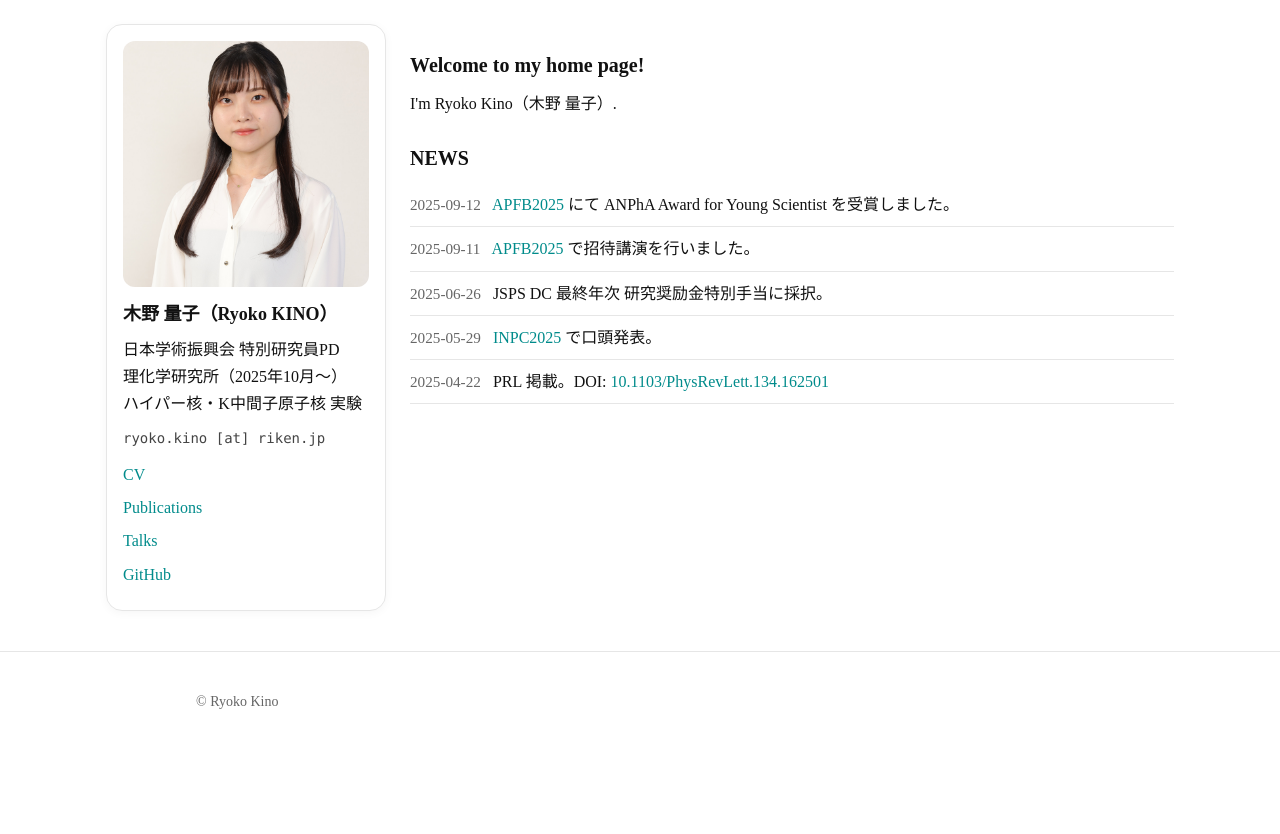
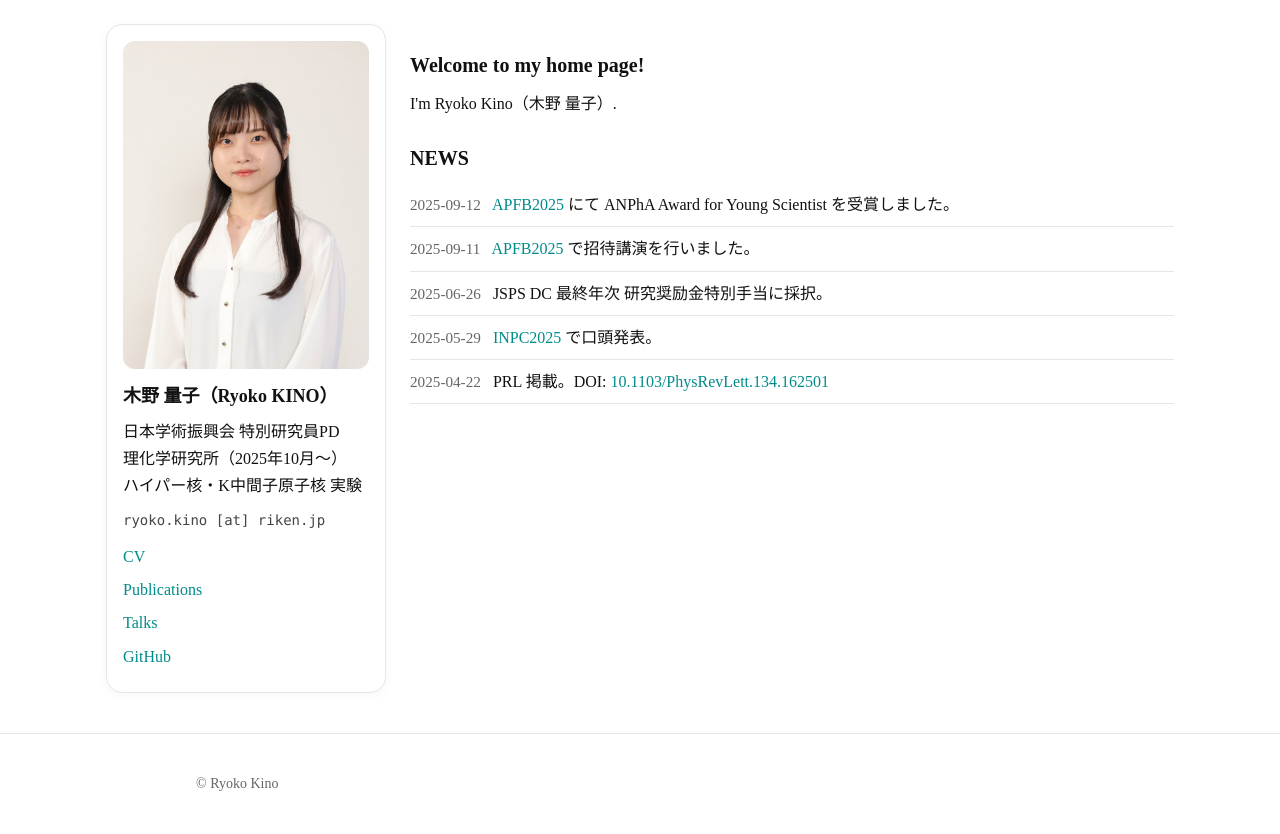
Before and after one commit to Ryoko0710/ryoko0710.github.io, a Jekyll site: the page built from index.html, in a window 1280 px wide. Shown: the part 480-1314 px from the top of the page. Built offline with Jekyll 4.4.1, drawn with Linux system fonts in a browser that asks for light colours; before the commit the page ends 1232 px from its top, so only the background shows below that.

Commit message:
Adjust profile photo aspect ratio to 3:4 (taller portrait)

```diff
--- a/assets/style.css
+++ b/assets/style.css
@@ -74,7 +74,7 @@ main p{margin:0 0 12px}
   padding:16px; box-shadow:0 2px 10px rgba(0,0,0,.04);
 }
 .profile-photo{
-  width:100%; aspect-ratio:1/1; object-fit:cover;
+  width:100%; aspect-ratio:3/4; object-fit:cover;
   border-radius:12px; display:block; margin-bottom:12px;
 }
 .profile-card h3{ margin:8px 0 6px; font-size:18px; }
```
